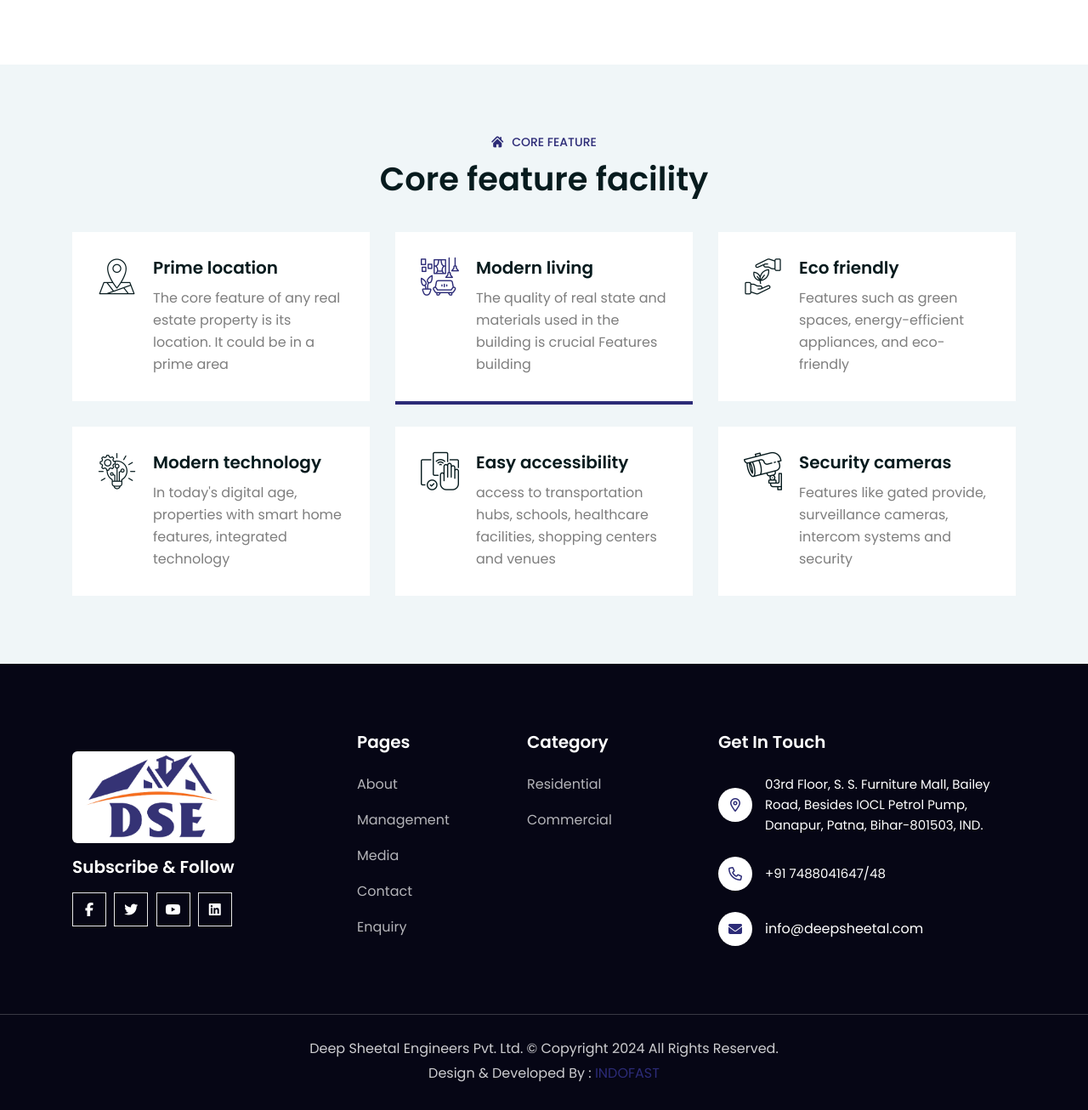
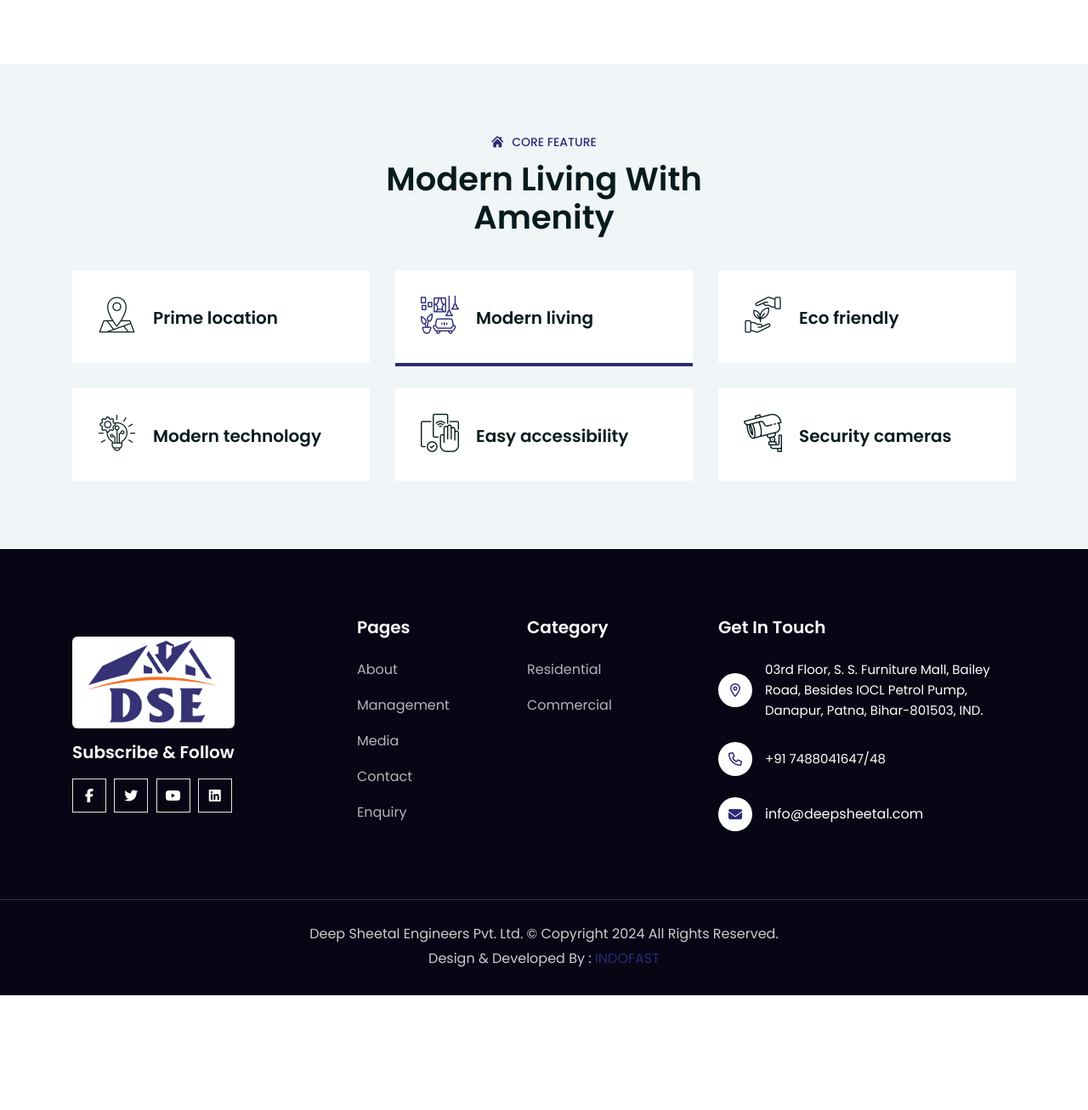
Before and after one commit to metankush/deep, a PHP site: page /stock/about.php in a window 1280 px wide. Shown: the part 1855-3161 px from the top of the page at 85% size. After the commit the page ends 3026 px from the top, so only its background shows below. Run offline with PHP 8.4, Linux system fonts and the light colour scheme; data comes from the database, SQL or seed files in the repository; some libraries are stand-ins or nearby versions; some web fonts are replaced.

Commit message:
24/09/24 raju update

```diff
--- a/about.php
+++ b/about.php
@@ -473,7 +473,8 @@
             <i class="icon-home"></i>
             core feature
         </span>
-                                <h2 class="section-title title-animation">Core feature facility</h2>
+                                <h2 class="section-title title-animation">Modern Living With
+                                Amenity</h2>
                             </div>
 
                         </div>
@@ -487,8 +488,7 @@
                                 <div class="content">
                                     <h3 class="title">Prime location
                                     </h3>
-                                    <p class="description">The core feature of any real estate property is its location. It could be
-                                        in a prime area</p>
+
                                 </div>
                             </div>
                         </div>
@@ -500,8 +500,7 @@
                                 <div class="content">
                                     <h3 class="title"> Modern living
                                     </h3>
-                                    <p class="description">The quality of real state and materials used in the building is crucial
-                                        Features building</p>
+
                                 </div>
                             </div>
                         </div>
@@ -513,8 +512,7 @@
                                 <div class="content">
                                     <h3 class="title">Eco friendly
                                     </h3>
-                                    <p class="description">Features such as green spaces, energy-efficient appliances, and
-                                        eco-friendly</p>
+
                                 </div>
                             </div>
                         </div>
@@ -526,8 +524,7 @@
                                 <div class="content">
                                     <h3 class="title">Modern technology
                                     </h3>
-                                    <p class="description">In today's digital age, properties with smart home features, integrated
-                                        technology</p>
+
                                 </div>
                             </div>
                         </div>
@@ -539,8 +536,7 @@
                                 <div class="content">
                                     <h3 class="title">Easy accessibility
                                     </h3>
-                                    <p class="description">access to transportation hubs, schools, healthcare facilities, shopping
-                                        centers and venues</p>
+
                                 </div>
                             </div>
                         </div>
@@ -552,8 +548,7 @@
                                 <div class="content">
                                     <h3 class="title">Security cameras
                                     </h3>
-                                    <p class="description">Features like gated provide, surveillance cameras, intercom systems and
-                                        security</p>
+
                                 </div>
                             </div>
                         </div>
```
